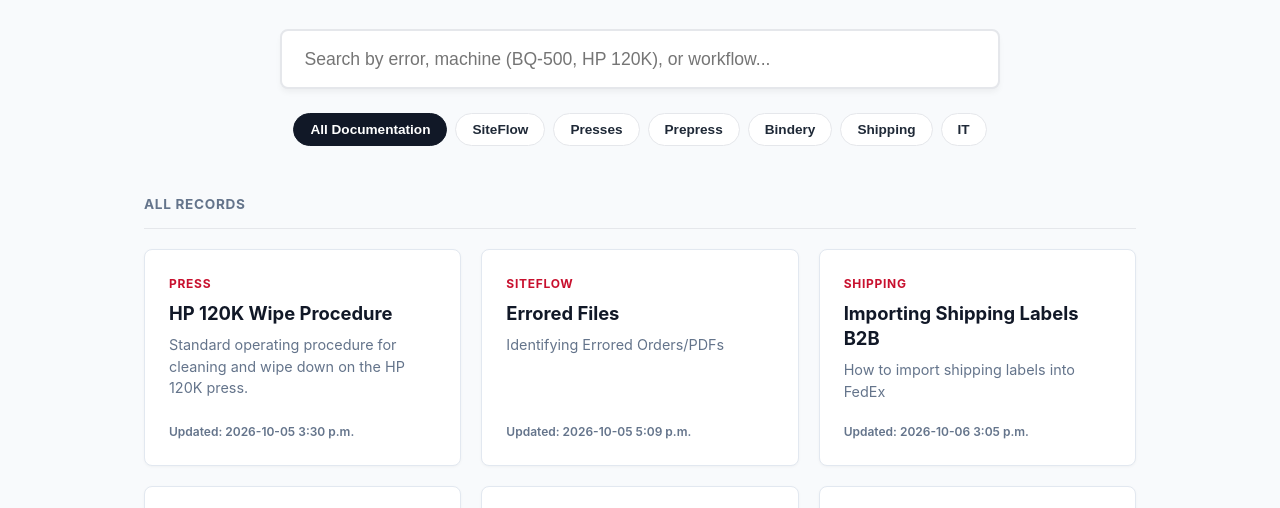
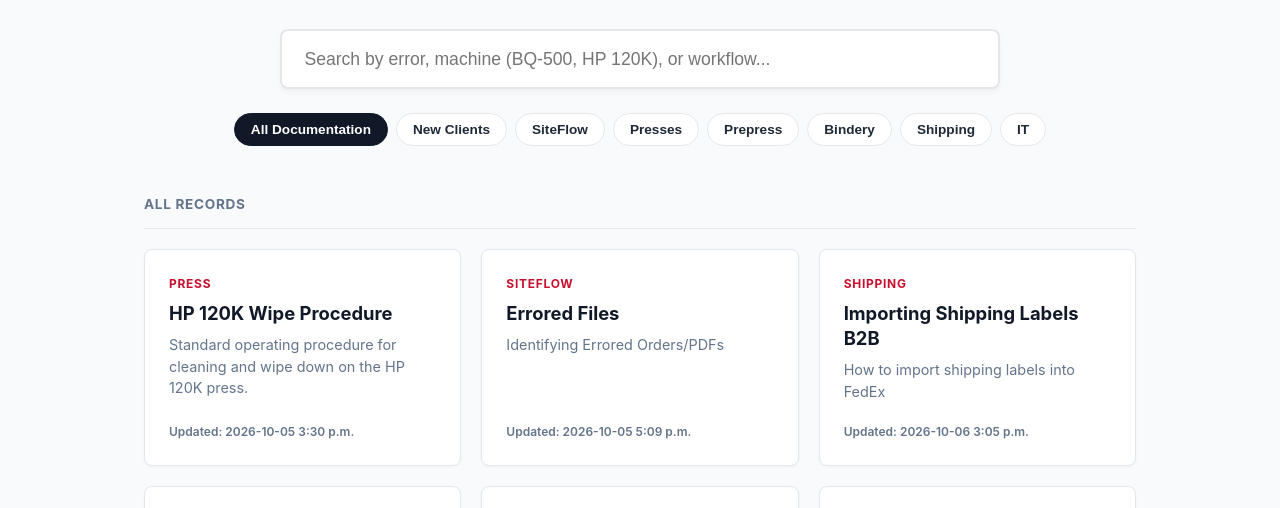
Before and after one commit to ermergerdjesse/marathon-knowledge, a plain HTML site: page index.html in a window 1280 px wide. Shown: the part 227-735 px from the top of the page. Drawn offline with nearby package versions, Linux system fonts and the light colour scheme.

Commit message:
Add 'New Clients' button to category pills

```diff
--- a/index.html
+++ b/index.html
@@ -394,6 +394,7 @@
 
         <div class="category-pills" id="categoryPills">
           <button class="pill active" data-cat="all">All Documentation</button>
+          <button class="pill" data-cat="SiteFlow">New Clients</button>
           <button class="pill" data-cat="SiteFlow">SiteFlow</button>
           <button class="pill" data-cat="Press">Presses</button>
           <button class="pill" data-cat="Prepress">Prepress</button>
```
